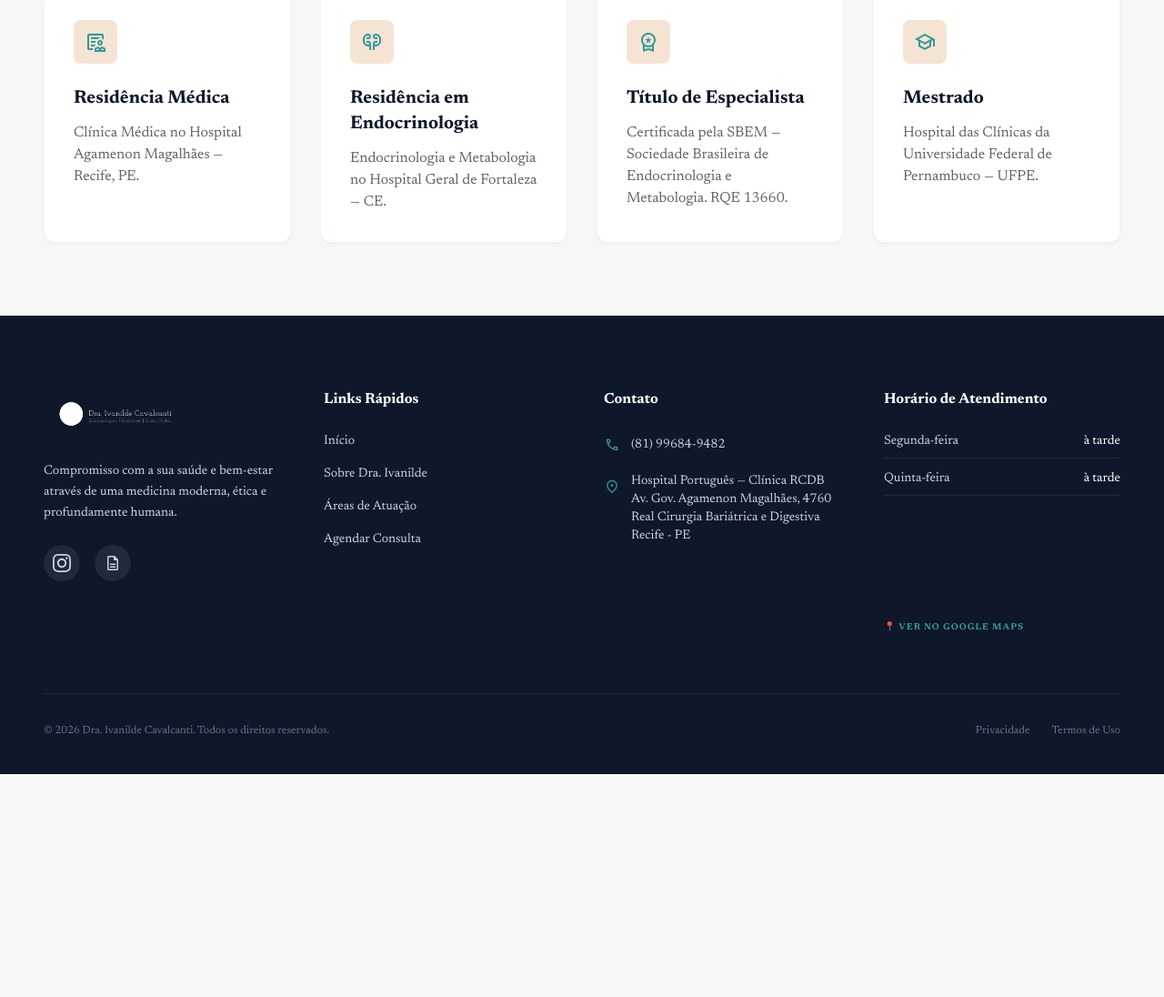
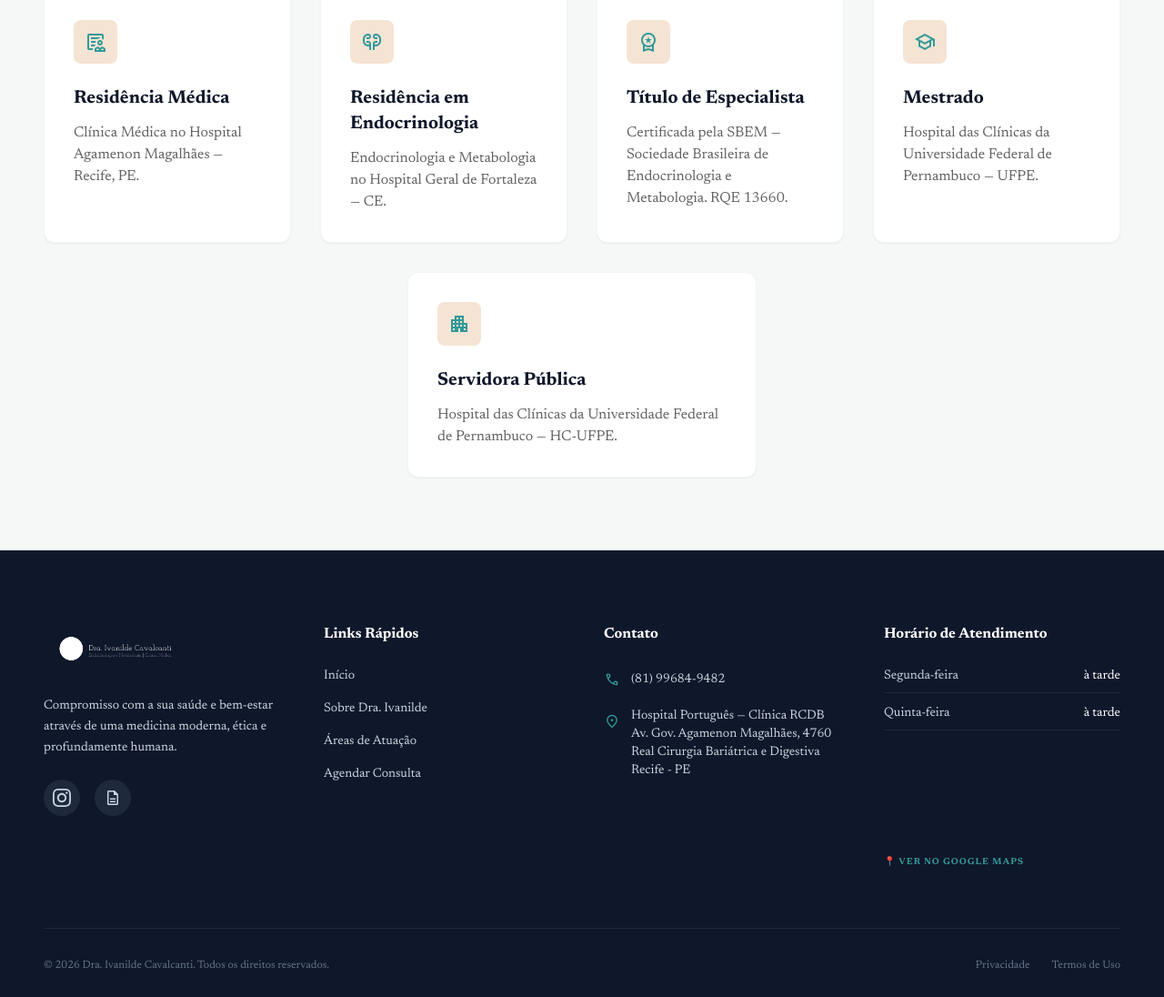
Before and after one commit to gutembergasf/siteivanilde2, a website: page sobre.html in a window 1280 px wide. Shown: the part 1226-2322 px from the top of the page at 91% size. Before the commit the page ends 2077 px from the top, so only its background shows below. Drawn offline with nearby package versions, Linux system fonts and the light colour scheme; grey boxes are pictures that could not be loaded.

Commit message:
feat: adiciona card Servidora Publica HC-UFPE na secao de trajetoria (index.html e sobre.html)

```diff
--- a/sobre.html
+++ b/sobre.html
@@ -178,6 +178,16 @@
                         <p class="text-text-gray dark:text-slate-400">Hospital das Clínicas da Universidade Federal de
                             Pernambuco — UFPE.</p>
                     </div>
+                    <!-- Servidora Pública -->
+                    <div
+                        class="bg-white dark:bg-background-dark p-8 rounded-xl shadow-sm border border-slate-100 dark:border-slate-800 hover:shadow-md transition-shadow md:col-span-2 lg:col-span-4 lg:max-w-sm lg:mx-auto lg:w-full">
+                        <div class="w-12 h-12 bg-secondary-sand flex items-center justify-center rounded-lg mb-6">
+                            <span class="material-symbols-outlined text-primary">apartment</span>
+                        </div>
+                        <h4 class="text-xl font-bold text-slate-900 dark:text-white mb-3">Servidora Pública</h4>
+                        <p class="text-text-gray dark:text-slate-400">Hospital das Clínicas da Universidade Federal de
+                            Pernambuco — HC-UFPE.</p>
+                    </div>
                 </div>
             </div>
         </section>
```
Also changed, not shown: index.html (+8 -0 lines).
